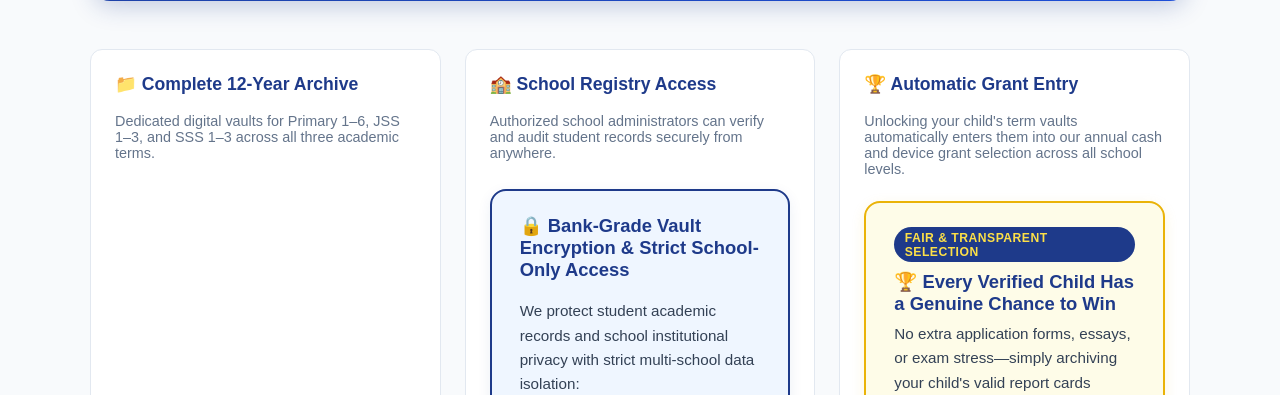
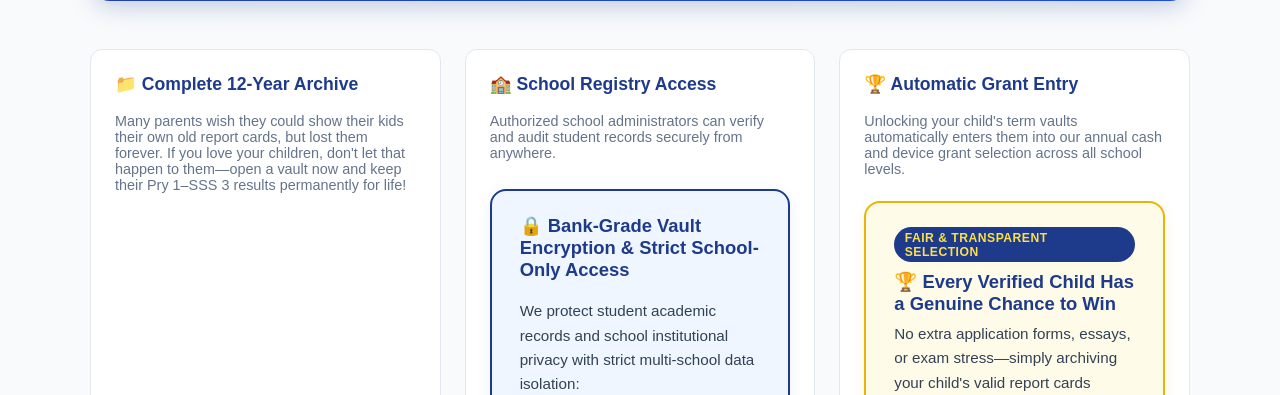
Before and after one commit to ogodoafure-ux/eduvault, a Node server app: page / in a window 1280 px wide. Shown: the part 1113-1508 px from the top of the page. Run offline with Node 20, Linux system fonts and the light colour scheme; data that the repository does not hold is empty.

Commit message:
Update Complete 12-Year Archive card with emotional parent message

```diff
--- a/views/index.ejs
+++ b/views/index.ejs
@@ -124,7 +124,7 @@
         <div class="features">
             <div class="feature-card">
                 <h3>📁 Complete 12-Year Archive</h3>
-                <p style="color: #64748b; font-size: 0.9rem;">Dedicated digital vaults for Primary 1–6, JSS 1–3, and SSS 1–3 across all three academic terms.</p>
+                <p style="color: #64748b; font-size: 0.9rem;">Many parents wish they could show their kids their own old report cards, but lost them forever. If you love your children, don't let that happen to them—open a vault now and keep their Pry 1–SSS 3 results permanently for life!</p>
             </div>
             <div class="feature-card">
                 <h3>🏫 School Registry Access</h3>
```
